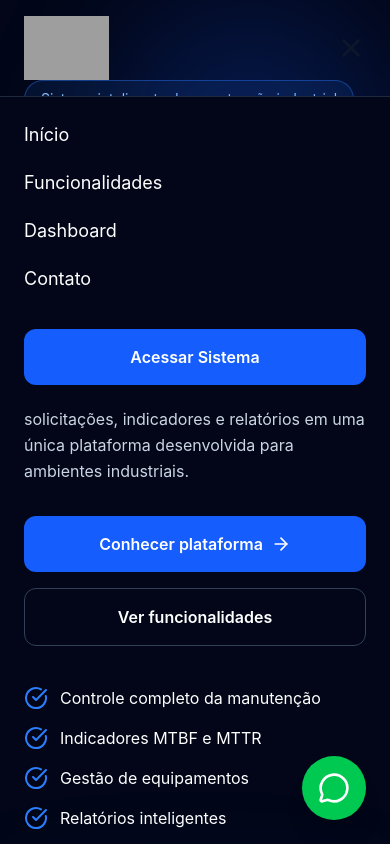
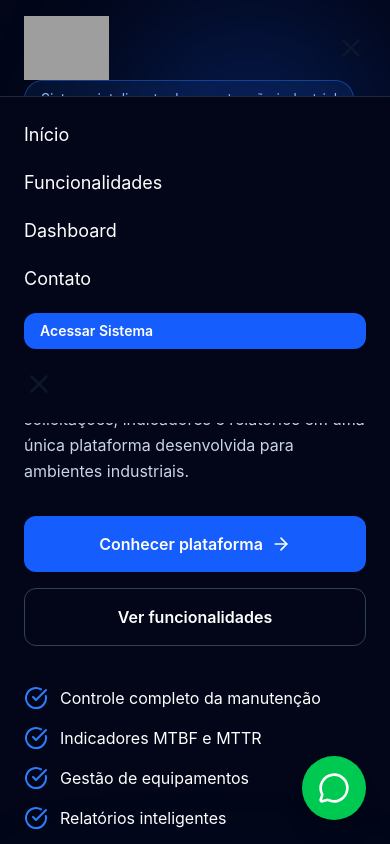
Before and after one commit to gabrielclaumann55/claumann-site, a React (Vite) app: page / in a window 390 px wide. Both pictures are taken after a click on the button 351 px from the left and 48 px from the top of the page. Shown: the top 844 px of the page. Built offline with nearby package versions, Linux system fonts and the light colour scheme; grey boxes are pictures that could not be loaded.

Commit message:
Exibe botão acessar sistema no mobile

```diff
--- a/src/components/Header/Header.tsx
+++ b/src/components/Header/Header.tsx
@@ -78,15 +78,22 @@ function Header() {
             >
               Contato
             </a>
-
 <a
   href="http://claumann.base44.app/"
   target="_blank"
   rel="noopener noreferrer"
-              className="mt-4 rounded-xl bg-blue-600 py-4 text-center font-semibold text-white transition hover:bg-blue-500"
+  className="rounded-xl bg-blue-600 px-4 py-2 text-sm font-semibold text-white transition hover:bg-blue-500 lg:px-6 lg:py-3 lg:text-base"
 >
   Acessar Sistema
 </a>
+
+{/* Menu Mobile */}
+<button
+  className="lg:hidden"
+  onClick={() => setMenuOpen(!menuOpen)}
+>
+  {menuOpen ? <X size={30} /> : <Menu size={30} />}
+</button>
 
           </nav>
 
```
Lines whose indentation alone changed are shown as unchanged.
